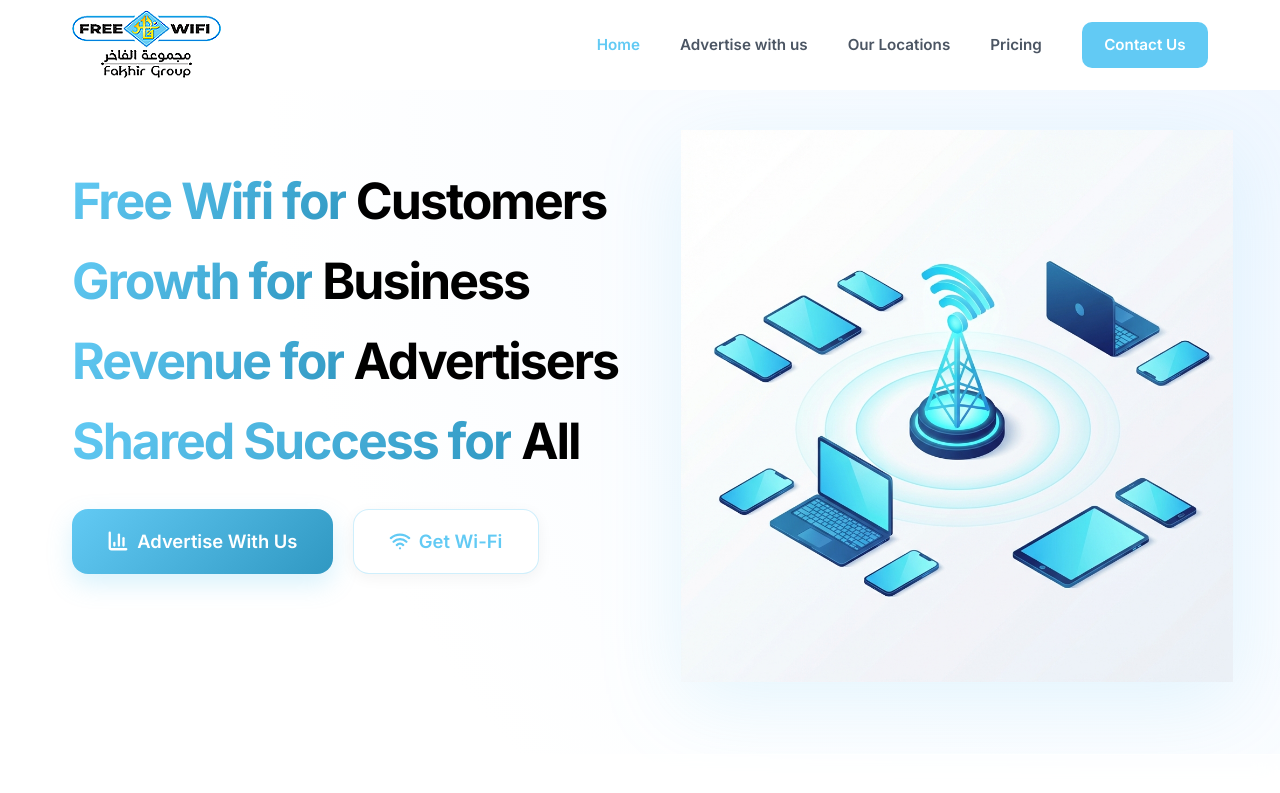
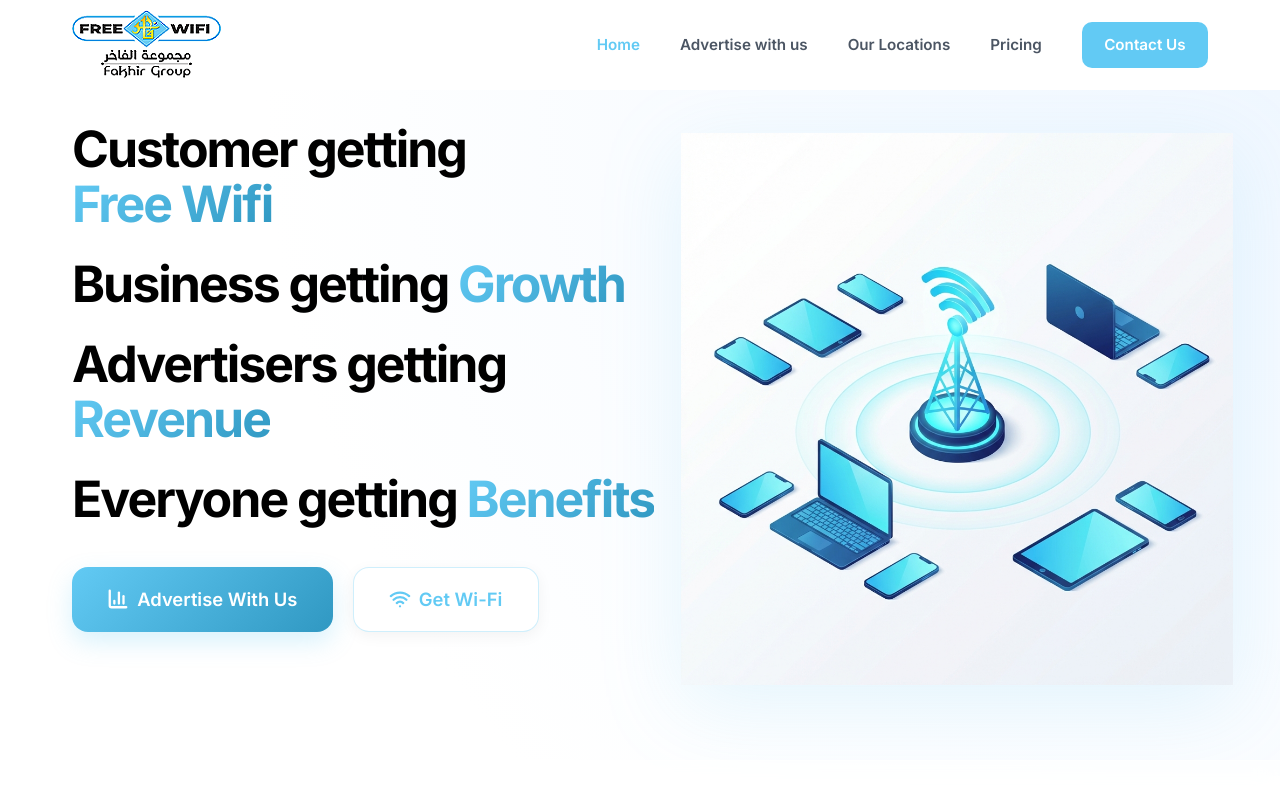
Before and after one commit to huzzy69/fg-free-wifi, a React (Vite) app: page / in a window 1280 px wide. Shown: the top 793 px of the page. Built offline with nearby package versions, Linux system fonts and the light colour scheme.

Commit message:
Update Home Hero text with new messaging

```diff
--- a/src/pages/Home.tsx
+++ b/src/pages/Home.tsx
@@ -43,16 +43,16 @@ const Home: React.FC = () => {
                     <div className="hero-content">
                         <h1 className="hero-title">
                             <div className="hero-spacer">
-                                <span className="text-primary">Free Wifi for</span> Customers
+                                Customer getting <span className="text-primary">Free Wifi</span>
                             </div>
                             <div className="hero-spacer">
-                                <span className="text-primary">Growth for</span> Business
+                                Business getting <span className="text-primary">Growth</span>
                             </div>
                             <div className="hero-spacer">
-                                <span className="text-primary">Revenue for</span> Advertisers
+                                Advertisers getting <span className="text-primary">Revenue</span>
                             </div>
                             <div>
-                                <span className="text-primary">Shared Success for</span> All
+                                Everyone getting <span className="text-primary">Benefits</span>
                             </div>
                         </h1>
 
```
